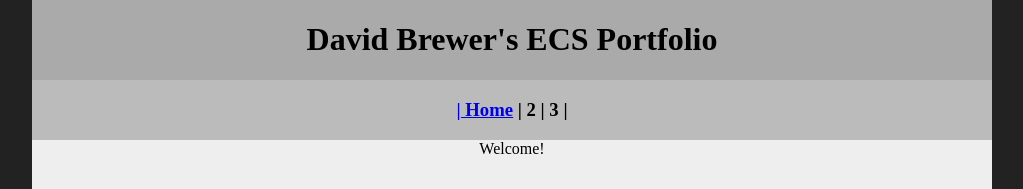
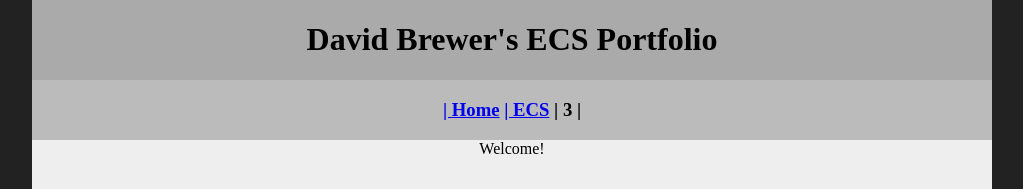
Before and after one commit to Davidbrewer495/ecsportfolio, a plain HTML site: page index.html in a window 1280 px wide. Shown: the top 189 px of the page, without its empty margins (128-1151 px from the left). Drawn offline with Linux system fonts and the light colour scheme.

Commit message:
Update index.html

```diff
--- a/index.html
+++ b/index.html
@@ -12,7 +12,7 @@
   	<h1>David Brewer's ECS Portfolio</h1>
   </div>
   <div class="nav">
-    <h3><a href="index.html">| Home</a> | 2 | 3 |</h3>
+    <h3>  <a href="index.html">| Home</a> <a href="ecs/index.html">| ECS</a> | 3 |  </h3>
   </div>
   <div class="content">
 	  Welcome!
```
